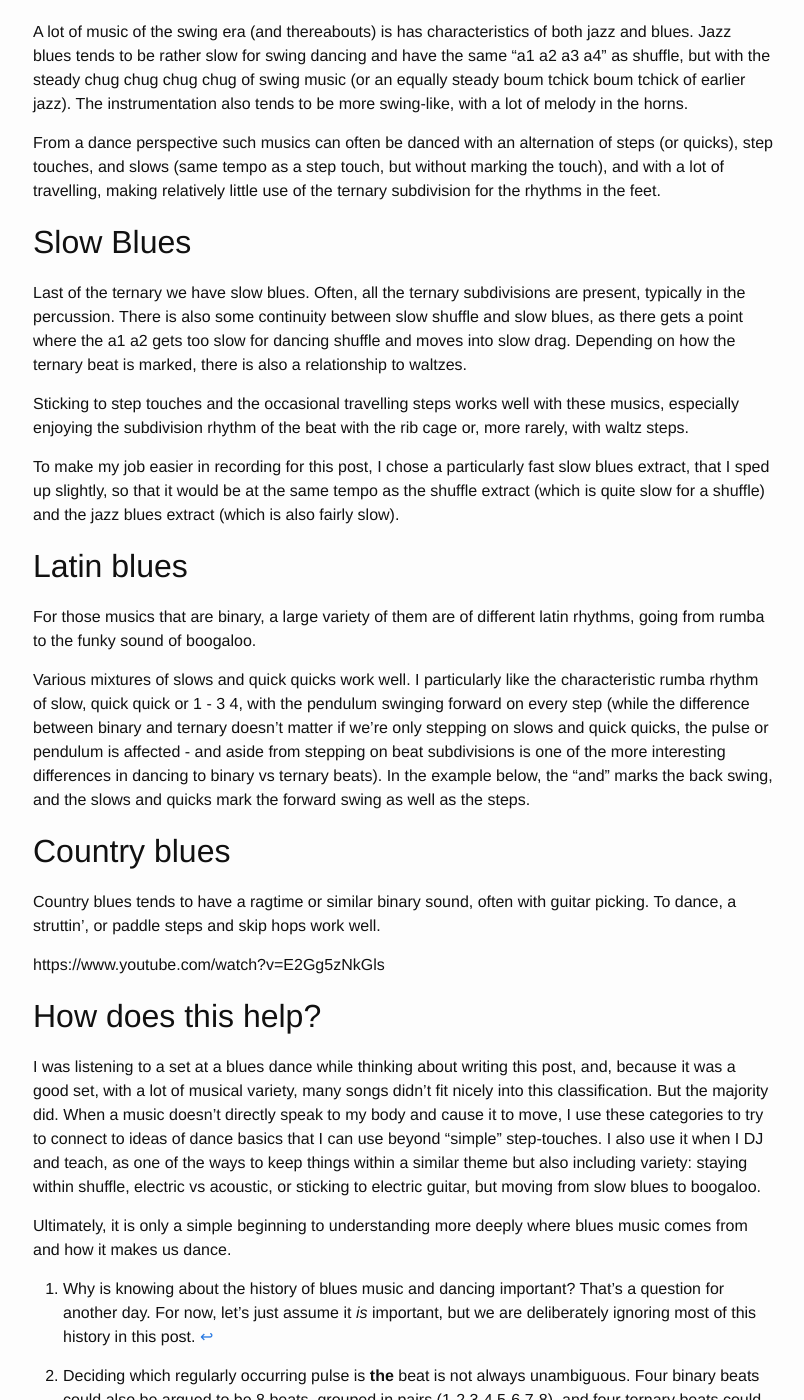
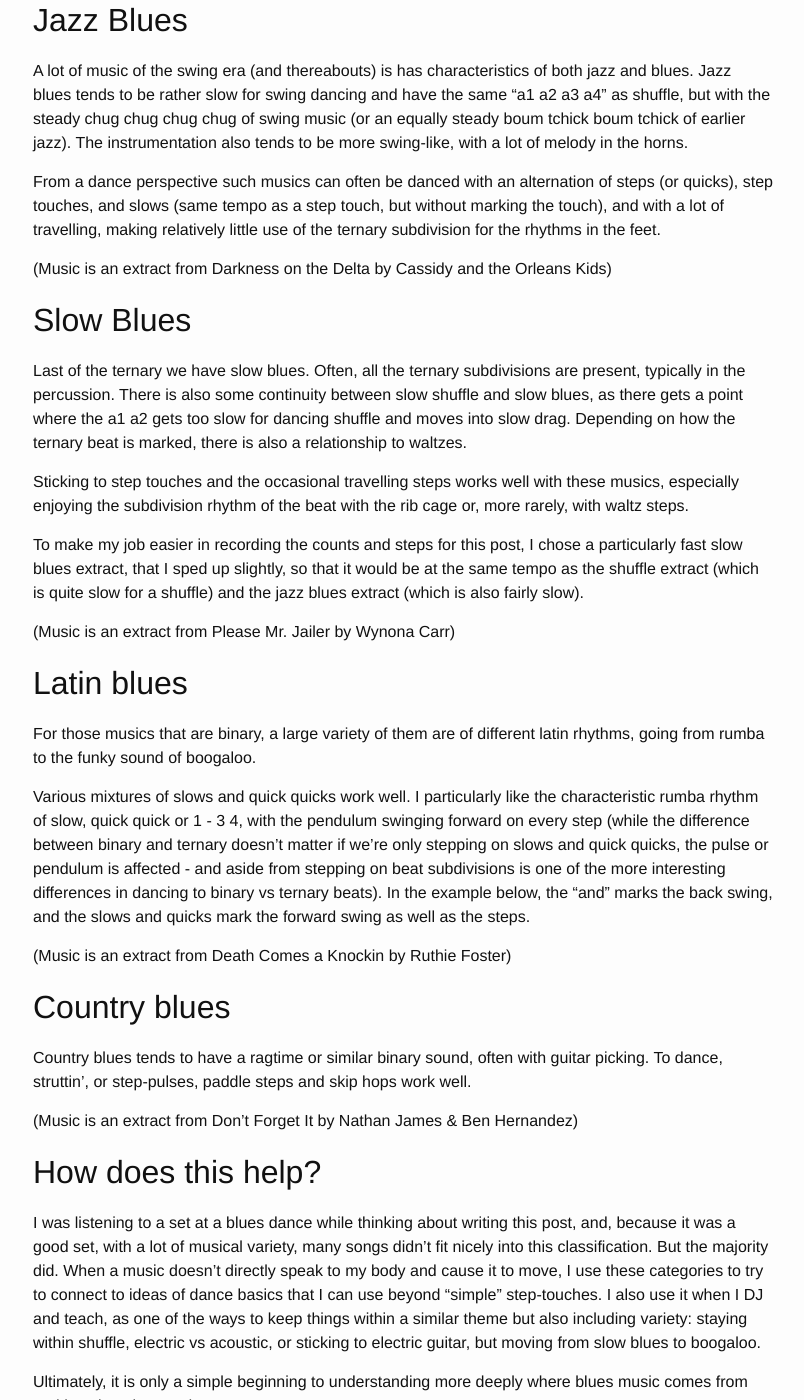
Before and after one commit to gregdyke/gregdyke.github.io, a Jekyll site: the page built from _posts/2017-03-20-blues-music-styles.md, in a window 1280 px wide and 1400 px high, scrolled down 1684 px. Shown: the whole window, without its empty margins (237-1041 px from the left). Built offline with Jekyll 4.4.1, drawn with Linux system fonts in a browser that asks for light colours; nearby versions of some CDN libraries; some of the changed text lies outside the part shown.

Commit message:
country blues and better latin

```diff
--- a/_posts/2017-03-20-blues-music-styles.md
+++ b/_posts/2017-03-20-blues-music-styles.md
@@ -68,6 +68,8 @@
   <span class="sample" data-title="Tchoo tchoo shuffle" data-pattern="102102102102" data-src="/media/blues-music-styles/Tchootchooshuffle.wav"></span>
 </div>
 
+(Music is an extract from Rain by the California Honeydrops)
+
 ## Jazz Blues
 
 A lot of music of the swing era (and thereabouts) is has characteristics of both jazz and blues. Jazz blues tends to be rather slow for swing dancing and have the same "a1 a2 a3 a4" as shuffle, but with the steady chug chug chug chug of swing music (or an equally steady boum tchick boum tchick of earlier jazz). The instrumentation also tends to be more swing-like, with a lot of melody in the horns.
@@ -87,6 +89,8 @@
   <span class="sample" data-title="Quicks" data-pattern="1111" data-src="/media/blues-music-styles/4quicks.wav"></span>
 </div>
 
+(Music is an extract from Darkness on the Delta by Cassidy and the Orleans Kids)
+
 ## Slow Blues
 
 Last of the ternary we have slow blues. Often, all the ternary subdivisions are present, typically in the percussion. There is also some continuity between slow shuffle and slow blues, as there gets a point where the a1 a2 gets too slow for dancing shuffle and moves into slow drag. Depending on how the ternary beat is marked, there is also a relationship to waltzes.
@@ -104,29 +108,39 @@
   <span class="sample" data-title="Step touch" data-pattern="1212" data-src="/media/blues-music-styles/Steptouch.wav"></span>
 </div>
 
-To make my job easier in recording for this post, I chose a particularly fast slow blues extract, that I sped up slightly, so that it would be at the same tempo as the shuffle extract (which is quite slow for a shuffle) and the jazz blues extract (which is also fairly slow).
+To make my job easier in recording the counts and steps for this post, I chose a particularly fast slow blues extract, that I sped up slightly, so that it would be at the same tempo as the shuffle extract (which is quite slow for a shuffle) and the jazz blues extract (which is also fairly slow).
+
+(Music is an extract from Please Mr. Jailer by Wynona Carr)
 
 ## Latin blues
 
 For those musics that are binary, a large variety of them are of different latin rhythms, going from rumba to the funky sound of boogaloo.
 
 <div class="loopy">
-  <span class="sample" data-title="Eight beats of latin blues" data-pattern="11111111" data-src="/media/blues-music-styles/bornunderabadsign-extract-latin.wav"></span>
-  <span class="sample" data-title="Four binary beats" data-pattern="12121212" data-src="/media/blues-music-styles/4binarycount.wav"></span>
+  <span class="sample" data-title="Eight beats of latin blues" data-pattern="11111111" data-src="/media/blues-music-styles/deathcomesknockin-extract-latin.wav"></span>
+  <span class="sample" data-title="Four binary beats" data-pattern="12121212" data-src="/media/blues-music-styles/4binarycountsdeathcomesknockin.wav"></span>
 </div>
 
 Various mixtures of slows and quick quicks work well. I particularly like the characteristic rumba rhythm of slow, quick quick or 1 - 3 4, with the pendulum swinging forward on every step (while the difference between binary and ternary doesn't matter if we're only stepping on slows and quick quicks, the pulse or pendulum is affected - and aside from stepping on beat subdivisions is one of the more interesting differences in dancing to binary vs ternary beats). In the example below, the "and" marks the back swing, and the slows and quicks mark the forward swing as well as the steps.
 
 <div class="loopy">
-  <span class="sample" data-title="Eight beats of latin blues" data-pattern="11111111" data-src="/media/blues-music-styles/bornunderabadsign-extract-latin.wav"></span>
-  <span class="sample" data-title="Rumba steps" data-pattern="10032323" data-src="/media/blues-music-styles/Rumbasteps.wav"></span>
+  <span class="sample" data-title="Eight beats of latin blues" data-pattern="11111111" data-src="/media/blues-music-styles/deathcomesknockin-extract-latin.wav"></span>
+  <span class="sample" data-title="Rumba counts" data-pattern="10032323" data-src="/media/blues-music-styles/Rumbacountsdeathcomesknockin.wav"></span>
+  <span class="sample" data-title="Rumba steps" data-pattern="10032323" data-src="/media/blues-music-styles/Rumbastepsdeathcomesknockin.wav"></span>
 </div>
+
+(Music is an extract from Death Comes a Knockin by Ruthie Foster)
 
 ## Country blues
 
-Country blues tends to have a ragtime or similar binary sound, often with guitar picking. To dance, a struttin', or paddle steps and skip hops work well.
+Country blues tends to have a ragtime or similar binary sound, often with guitar picking. To dance, struttin', or step-pulses, paddle steps and skip hops work well.
 
-https://www.youtube.com/watch?v=E2Gg5zNkGls
+<div class="loopy">
+  <span class="sample" data-title="Eight beats of country blues" data-pattern="11111111" data-src="/media/blues-music-styles/dontforgetit-extract-countryblues.wav"></span>
+  <span class="sample" data-title="Four binary beats" data-pattern="10032323" data-src="/media/blues-music-styles/4binarycountsdontforgetit.wav"></span>
+</div>
+
+(Music is an extract from Don't Forget It by Nathan James & Ben Hernandez)
 
 ## How does this help?
 
```
Also changed, not shown: 6 other files.
